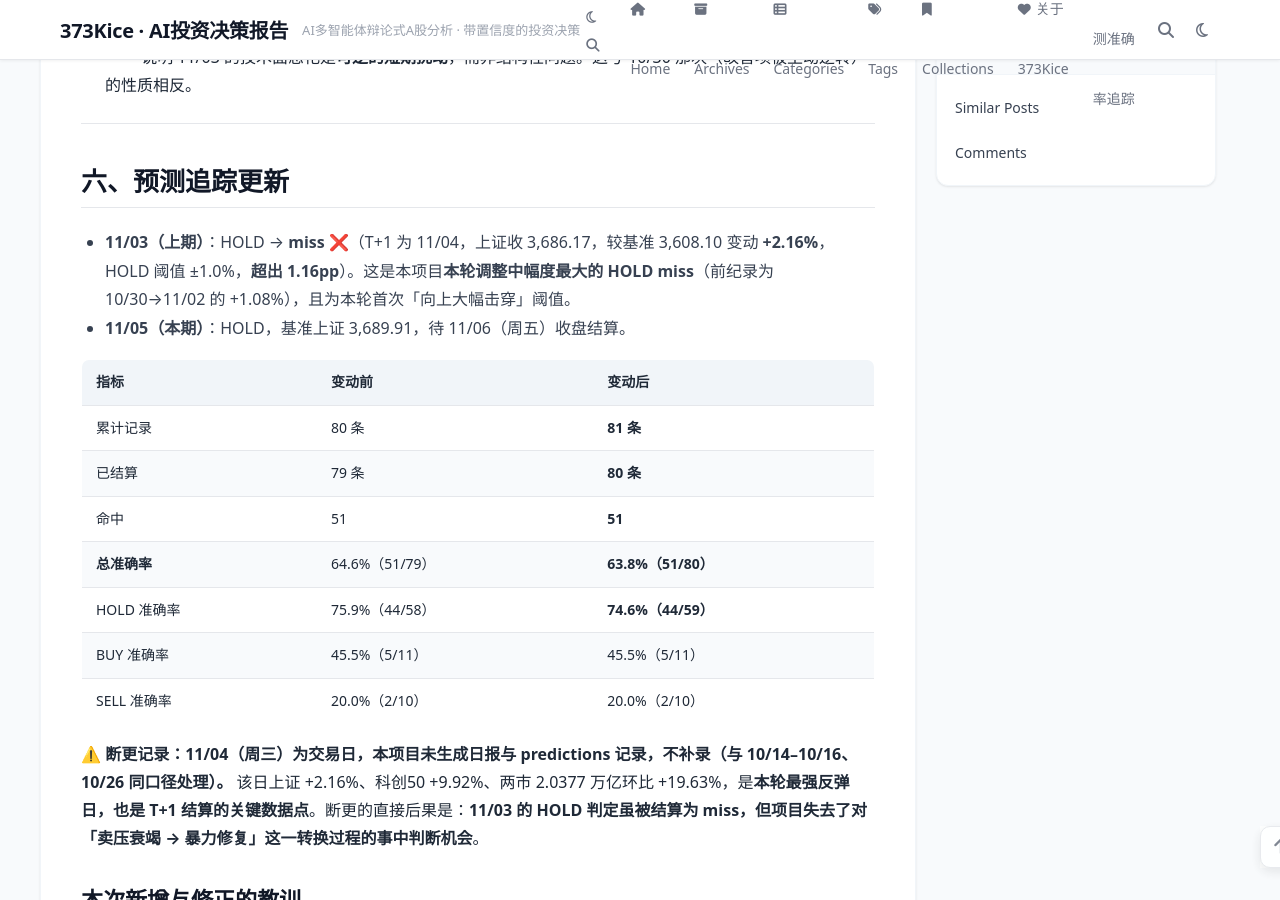
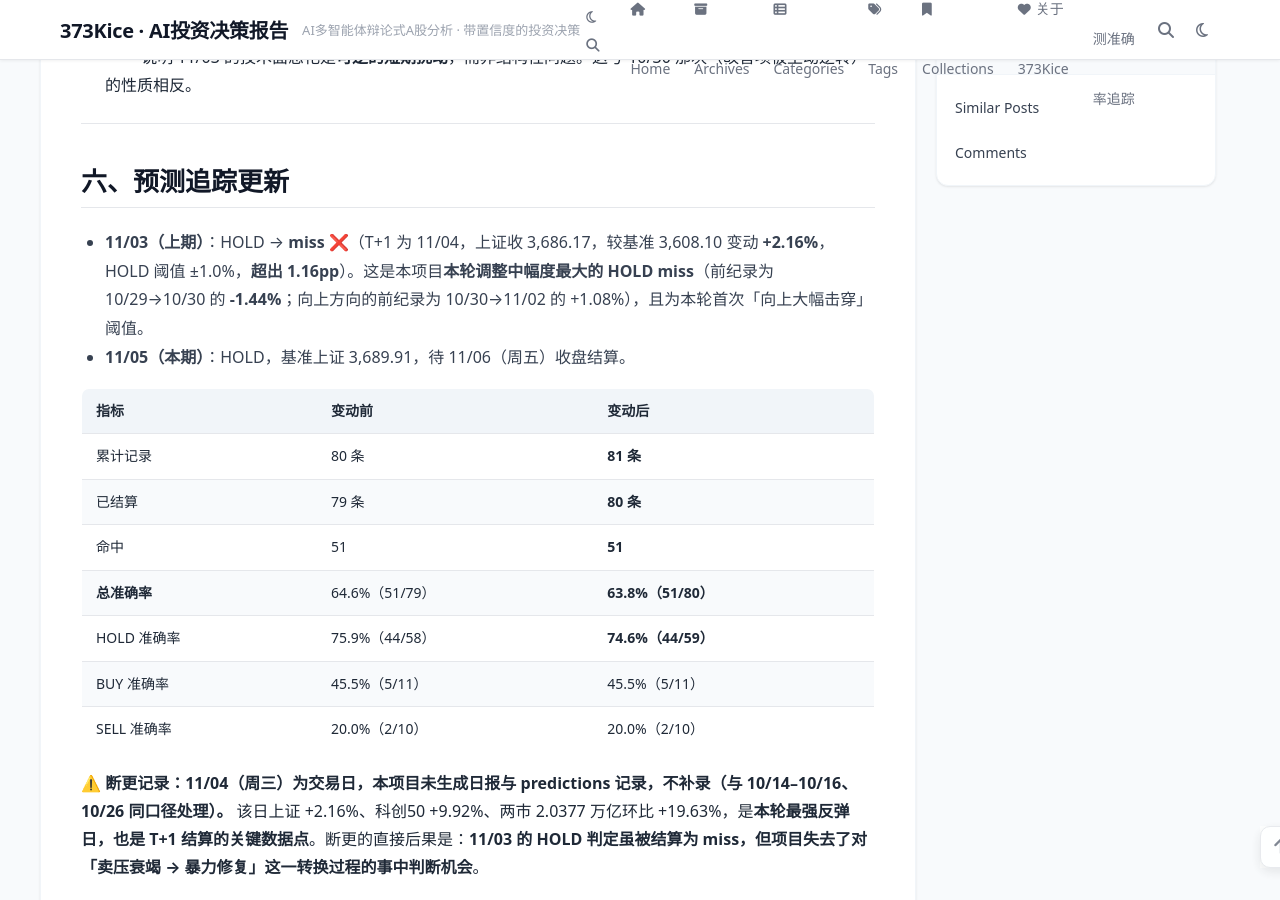
Before and after one commit to 373Kice/373Kice.github.io, a Jekyll site: the page built from _posts/2026-11-05-A股大盘分析报告.md, in a window 1280 px wide and 900 px high, scrolled down 17599 px. Built offline with Jekyll 4.4.1, drawn with Linux system fonts in a browser that asks for light colours; comment, search, counter and statistics services are not loaded.

Commit message:
fix: 11/05日报修正 miss 幅度前纪录表述

```diff
--- a/_posts/2026-11-05-A股大盘分析报告.md
+++ b/_posts/2026-11-05-A股大盘分析报告.md
@@ -412,7 +412,7 @@ target_level: "3,689.91"
 
 ## 六、预测追踪更新
 
-- **11/03（上期）**：HOLD → **miss ❌**（T+1 为 11/04，上证收 3,686.17，较基准 3,608.10 变动 **+2.16%**，HOLD 阈值 ±1.0%，**超出 1.16pp**）。这是本项目**本轮调整中幅度最大的 HOLD miss**（前纪录为 10/30→11/02 的 +1.08%），且为本轮首次「向上大幅击穿」阈值。
+- **11/03（上期）**：HOLD → **miss ❌**（T+1 为 11/04，上证收 3,686.17，较基准 3,608.10 变动 **+2.16%**，HOLD 阈值 ±1.0%，**超出 1.16pp**）。这是本项目**本轮调整中幅度最大的 HOLD miss**（前纪录为 10/29→10/30 的 **-1.44%**；向上方向的前纪录为 10/30→11/02 的 +1.08%），且为本轮首次「向上大幅击穿」阈值。
 - **11/05（本期）**：HOLD，基准上证 3,689.91，待 11/06（周五）收盘结算。
 
 | 指标 | 变动前 | 变动后 |
```
